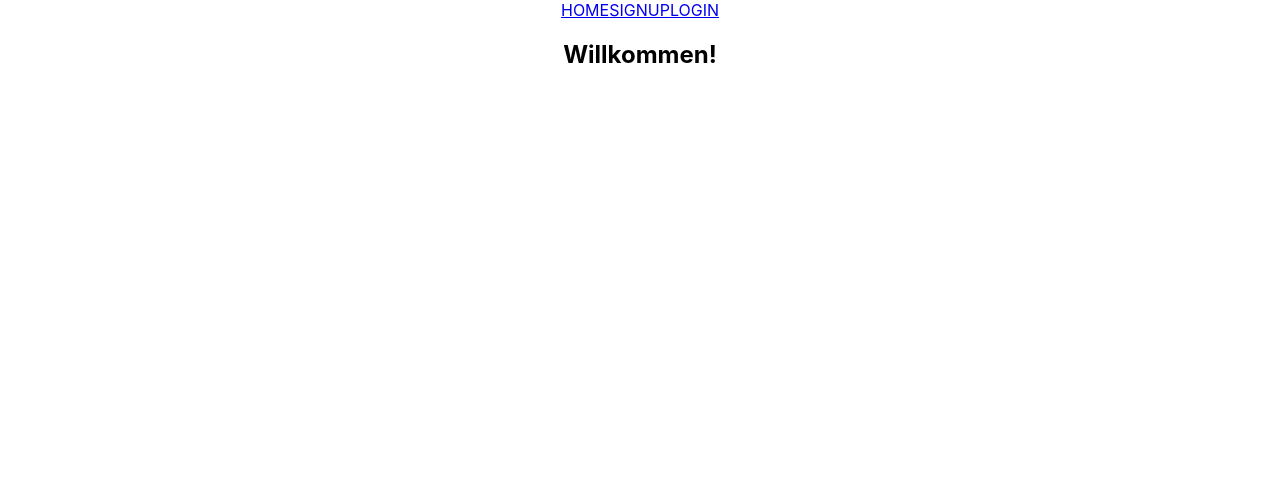
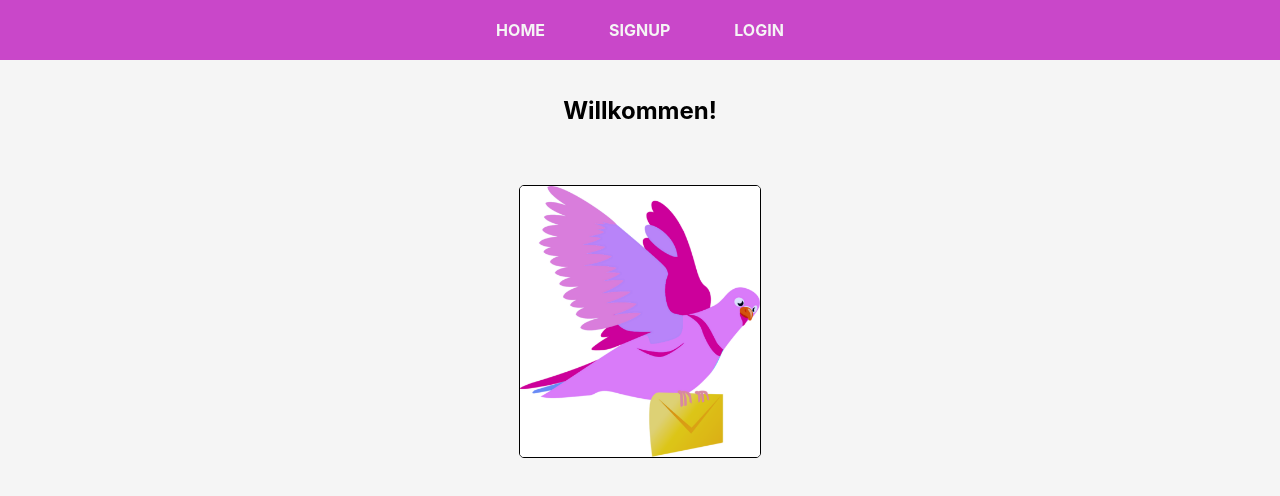
Before and after one commit to syna222/socialnetwork, a React (Create React App) app: page / in a window 1280 px wide. Shown: the top 496 px of the page. Built offline with nearby package versions, Linux system fonts and the light colour scheme; no server answers.

Commit message:
styled stream + home page.

```diff
--- a/src/App.css
+++ b/src/App.css
@@ -1,7 +1,126 @@
 .App {
   text-align: center;
+  background-color: whitesmoke;
 }
 
 .clickable {
   cursor: default;
 }
+
+.coloured {
+  background-color: rgb(201, 71, 201);
+}
+
+.coloured-font {
+  color: rgb(201, 71, 201);
+  font-weight: bold;
+}
+
+.app-button {
+  background-color:  rgb(201, 71, 201);
+  color: whitesmoke;
+  font-weight: bold;
+  border: none;
+  padding: 0.25% 0.5%;
+  border-radius: 5px;
+}
+
+.absenden-btn {
+  margin-top: 1.5vh;
+}
+
+nav {
+  display: flex;
+  justify-content: center;
+  flex-wrap: wrap;
+  gap: 5vw;
+  padding: 20px;
+}
+
+.nav-elem {
+  color: whitesmoke;
+  font-weight: bold;
+  text-decoration: none;
+}
+
+.nav-elem:active {
+  color: black;
+}
+
+.container {
+  min-height: 100vh;
+  display: flex;
+  flex-direction: column;
+  /* align-items: center; */
+  /* gap: 2vh; */
+  padding: 2vh 0 4vh;
+}
+
+/*single pages*/
+/*home*/
+.home {
+  align-items: center;
+}
+
+.logo-taube {
+  width: 30vh;
+  border: 1px solid black;
+  border-radius: 5px;
+  margin-top: 5vh;
+}
+
+
+
+/*userliste*/
+.userlist {
+  list-style: none;
+
+}
+
+/*stream*/
+
+textarea {
+  /* border: 2px solid rgba(201, 71, 201); */
+  border-radius: 5px;
+}
+
+.stream-item {
+  padding: 0.5vh 4vw 2vh;
+  margin: 1vh 10vw;
+}
+
+#post {
+  width: 40vw;
+  height: 7vh;
+}
+
+.post {
+  border: 2px solid rgba(201, 71, 201);
+  border-radius: 5px;
+}
+
+.delete-post-btn {
+  margin-left: 1%;
+}
+
+/*nachrichten*/
+.threadlist {
+  list-style: none;
+
+}
+
+.threadlist > li {
+
+}
+
+.threadlink {
+  color: black;
+  text-decoration: none;
+
+}
+
+/*thread*/
+.messagelist {
+  list-style: none;
+
+}
--- a/src/App.js
+++ b/src/App.js
@@ -76,7 +76,7 @@ function App() {
 
   return (
     <div className="App">
-      <nav>
+      <nav className="coloured">
       <NavLink className="nav-elem" to="/">
         HOME
       </NavLink>
@@ -95,7 +95,7 @@ function App() {
       <NavLink className="nav-elem" to="/nachrichten">
         NACHRICHTEN
       </NavLink>
-      <button onClick={handleLogout}>
+      <button  className="app-button" onClick={handleLogout}>
         LOGOUT
       </button></>}
       </nav>
--- a/src/components/Home.js
+++ b/src/components/Home.js
@@ -1,10 +1,12 @@
+import dove from "./images/dove.png"
+
 export default function Home({user}){
-
 
 
     return (
     <div className="home container">
         <h2>{user? `Willkommen,  ${user.username}!` : `Willkommen!`}</h2>
+        <img className="logo-taube" src={dove} alt="netzwerk-taube"/>
     </div>
     );
 }
--- a/src/components/Login.js
+++ b/src/components/Login.js
@@ -58,7 +58,7 @@ export default function Login({ setLoggedin, setUser, setToken }){
                 <input className="form-input" type="password" id="passwort" name="passwort" ref={inputPasswortRef} onChange={(e) => setPasswort(e.target.value)}/>
             </section>
             <section>
-                <input type="submit" value="einloggen"/>
+                <input  className="app-button" type="submit" value="einloggen"/>
             </section>
         </form>
     </div>
--- a/src/components/Nachrichten.js
+++ b/src/components/Nachrichten.js
@@ -7,10 +7,10 @@ export default function Nachrichten({user}){
     return (
     <div className="nachrichten container">
         <h2>Deine Nachrichten:</h2>
-        <Link to="/nachrichten/neuenachricht">Nachricht schreiben</Link>
+        <Link className="threadlink" to="/nachrichten/neuenachricht">Nachricht schreiben</Link>
         <h3>Deine Threads: </h3>
-        <ul>
-            {user.interaktion.map((collocutor, i) => <li key={i}><Link to={`/nachrichten/aktuellerthread/${collocutor["_id"]}`}>{collocutor.username}</Link></li>)}
+        <ul className="threadlist">
+            {user.interaktion.map((collocutor, i) => <li key={i}><Link className="threadlink" to={`/nachrichten/aktuellerthread/${collocutor["_id"]}`}><span className="coloured-font">&#9993;</span> {collocutor.username}</Link></li>)}
         </ul>
     </div>
     );
--- a/src/components/NeueNachricht.js
+++ b/src/components/NeueNachricht.js
@@ -87,7 +87,7 @@ export default function NeueNachricht({userList, user, setUser}){
                     <textarea id="nachricht" name="nachricht" ref={messageRef} onChange={(e) => setText(e.target.value)}></textarea>
             </section>
             <section>
-                    <div className="button-container"><button type="submit" className="absenden-btn">absenden</button></div>
+                    <div className="button-container"><button className="app-button absenden-btn" type="submit">absenden</button></div>
             </section>
         </form>
     </div>
--- a/src/components/SignUp.js
+++ b/src/components/SignUp.js
@@ -53,7 +53,7 @@ export default function SignUp(){
                 <input className="form-input" type="password" id="signup-passwort" name="signup-passwort" ref={inputPasswortRef} onChange={(e) => setPasswort(e.target.value)}/>
             </section>
             <section>
-                <input type="submit" value="Account erstellen"/>
+                <input  className="app-button" type="submit" value="Account erstellen"/>
             </section>
         </form>
     </div>
--- a/src/components/Stream.js
+++ b/src/components/Stream.js
@@ -96,22 +96,24 @@ export default function Stream({posts, setPosts, userDict, user}){
 
 
     return(
-    <div>
-        <form onSubmit={handleSubmit}>
+    <div className="stream container">
+      <h2>Unser Stream:</h2>
+        <form className="stream-item" onSubmit={handleSubmit}>
             <section>
-                <div htmlFor="post">Poste selbst!:</div>
+                <h3>Poste selbst etwas!</h3>
                 <textarea id="post" name="post" ref={postRef} onChange={(e) => setText(e.target.value)}></textarea>
             </section>
             <section>
-                    <div className="button-container"><button type="submit" className="absenden-btn">absenden</button></div>
+                    <div className="button-container"><button className="app-button absenden-btn" type="submit">absenden</button></div>
             </section>
         </form>
         {posts.map((post, i) =>
-        <div key={i}>
-            <p>{`${post.datum.slice(0, 10)} ${post.datum.slice(11, 19)}`}</p>
-            <p>von: {post.von === user._id ? "dir" : userDict[post.von]}</p>
-            <p>{post.text}{post.von === user._id ? <button onClick={(e) => deletePost(e, post._id)}>löschen</button> : ""}</p>
-            <span>{post.likes.length}x gemocht. </span><button onClick={(e) => toggleLike(e, post._id, post.likes)}> {post.likes.includes(user._id)? '✔️' : '❤️'}</button>
+        <div key={i} className="stream-item post">
+            <p className="coloured-font post-date">{`${post.datum.slice(0, 10)} ${post.datum.slice(11, 19)}`}</p>
+            <p className="coloured-font">von: {post.von === user._id ? "dir" : userDict[post.von]}</p>
+            <p>{post.text}</p>
+            <span className="coloured-font">{post.likes.length}x gemocht. </span><button className="app-button" onClick={(e) => toggleLike(e, post._id, post.likes)}> {post.likes.includes(user._id)? '✔️' : '❤️'}</button>
+            {post.von === user._id ? <button className="app-button delete-post-btn" onClick={(e) => deletePost(e, post._id)}>Post löschen</button> : ""}
         </div>
         )}
     </div>
--- a/src/components/Thread.js
+++ b/src/components/Thread.js
@@ -101,7 +101,7 @@ export default function Thread({user, setUser, userDict}){
     return(
     <div className="thread container">
         {thread.length > 0 && <><h3>{collocutorName? "Mit " + collocutorName : "Thread"}</h3>
-        <ul>
+        <ul className="messagelist">
             {thread.map((item, i) =>
                 <li {...(item.von === user["_id"] ? {className:"mine"} : {})} key={i}>
                     {item.von === user["_id"] ? "DU: " : collocutorName.toUpperCase() + ": "}
--- a/src/components/UserListe.js
+++ b/src/components/UserListe.js
@@ -3,8 +3,8 @@ export default function UserListe({userList}){
 
     return (
     <div className="userlist container">
-        <h2>Alle unsere User:</h2>
-        <ul>
+        <h2>Unsere User:</h2>
+        <ul className="userlist">
         {userList.map((user, i) => <li key={i}>{user.username}</li>)}
         </ul>
     </div>
```
Also changed, not shown: src/components/images/dove.png (added).
